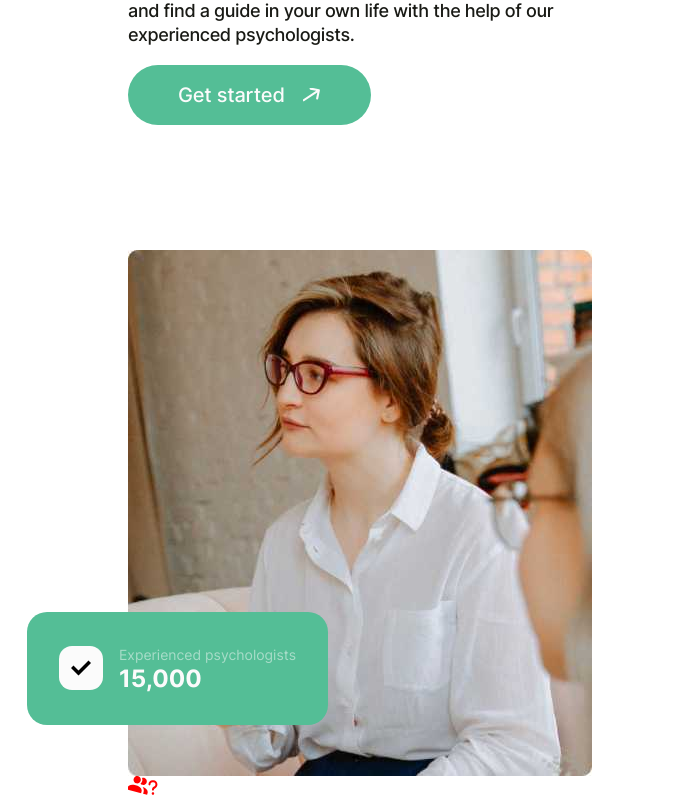
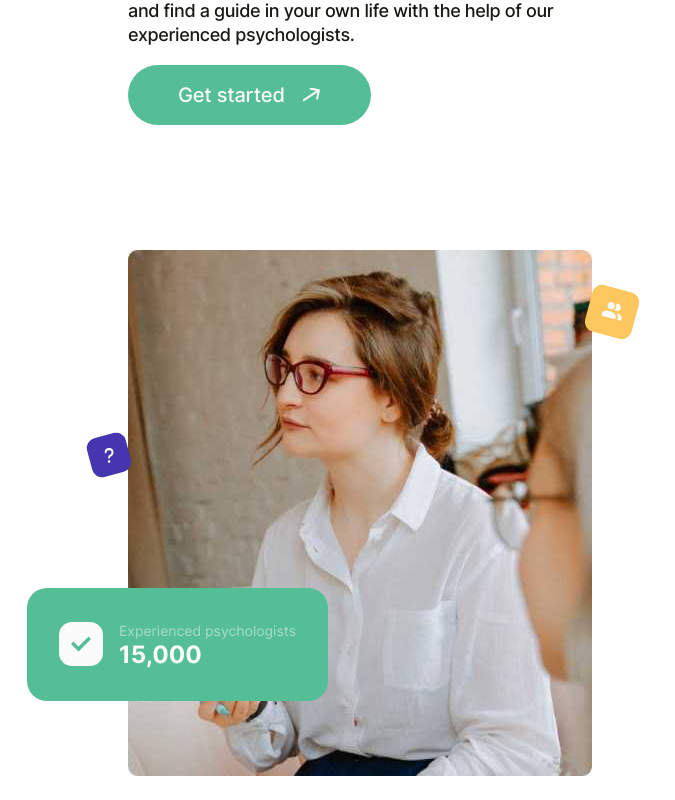
Before and after one commit to Fa11enSky/psychology, a React (Create React App) app: page / in a window 1280 px wide. Shown: the part 609-1409 px from the top of the page, without its empty margins (0-675 px from the left). After the commit the page ends 1385 px from the top, so only its background shows below. Built offline with nearby package versions, Linux system fonts and the light colour scheme.

Commit message:
add login form open/close logic

```diff
--- a/src/components/Hero/Hero.jsx
+++ b/src/components/Hero/Hero.jsx
@@ -1,7 +1,14 @@
-import React from "react";
+import React, { useState } from "react";
 import css from "./styles.module.css";
 import svg from "../../assets/sprite/sprite.svg";
+import LoginForm from "../LoginForm/LoginForm";
+import Backdrop from "../Backdrop/Backdrop";
 const Hero = () => {
+  const [isLoginOpen, setIsLoginOpen] = useState(false);
+  const loginModalToggle = () => {
+    setIsLoginOpen(!isLoginOpen);
+  };
+
   return (
     <section className={css.hero}>
       <div className={css.heroWrapper}>
@@ -13,7 +20,7 @@ const Hero = () => {
           guide in your own life with the help of our experienced psychologists.
         </p>
         {/* <img srcSet={require("../../assets/hero-girl@1x.jpeg")} alt="girl" width={464} height={526} /> */}
-        <button className={css.heroBtn}>
+        <button onClick={loginModalToggle} className={css.heroBtn}>
           Get started{" "}
           <svg width={18} height={14}>
             <use href={`${svg}#icon-arrow`} />
@@ -38,27 +45,32 @@ const Hero = () => {
           />
         </picture>
         <span className={css.usersIconWrapper}>
-          <svg style={{ fill: "red" }} width={20} height={20}>
+          <svg width={20} height={20}>
             <use href={`${svg}#icon-users`} />
           </svg>
         </span>
         <span className={css.questionIconWrapper}>
-          <svg style={{ fill: "red" }} width={10} height={17}>
+          <svg width={9} height={15}>
             <use href={`${svg}#icon-question`} />
           </svg>
         </span>
-        <div  className={css.checkIconBox}>
-         <span className={css.checkSvg}>
+        <div className={css.checkIconBox}>
+          <span className={css.checkSvg}>
             <svg style={css.checkIconBoxSvg} width={20} height={20}>
               <use href={`${svg}#icon-check`} />
             </svg>
-         </span>
-         <div className={css.checkIconBoxText}>
+          </span>
+          <div className={css.checkIconBoxText}>
             <span>Experienced psychologists</span>
             <span className={css.quantity}>15,000</span>
-         </div>
+          </div>
         </div>
       </div>
+      {isLoginOpen && (
+        <Backdrop onClose={loginModalToggle}>
+          <LoginForm onClose={loginModalToggle} />
+        </Backdrop>
+      )}
     </section>
   );
 };
--- a/src/components/Hero/styles.module.css
+++ b/src/components/Hero/styles.module.css
@@ -81,5 +81,43 @@
   justify-content: center;
   border-radius: 13px;
   padding: 12px;
+  fill: var(--main-accent);
   background-color: #fbfbfb;
 }
+
+.questionIconWrapper {
+  position: absolute;
+  top: 185px;
+  left: -39px;
+  border-radius: 10px;
+  display: flex;
+  justify-content: center;
+  align-items: center;
+  width: 40px;
+  height: 40px;
+  background-color: #4535af;
+  transform: rotate(-15deg);
+}
+.questionIconWrapper > svg {
+  transform: rotate(15deg);
+  fill: #fbfbfb;
+  width: 10px;
+  height: 17px;
+}
+.usersIconWrapper {
+  position: absolute;
+  top: 38px;
+  right: -44px;
+  display: flex;
+  align-items: center;
+  justify-content: center;
+  width: 48px;
+  height: 48px;
+  border-radius: 10px;
+  background-color: #fbc75e;
+  transform: rotate(15deg);
+}
+.usersIconWrapper > svg {
+  transform: rotate(-15deg);
+  fill: #fbfbfb;
+}
```
